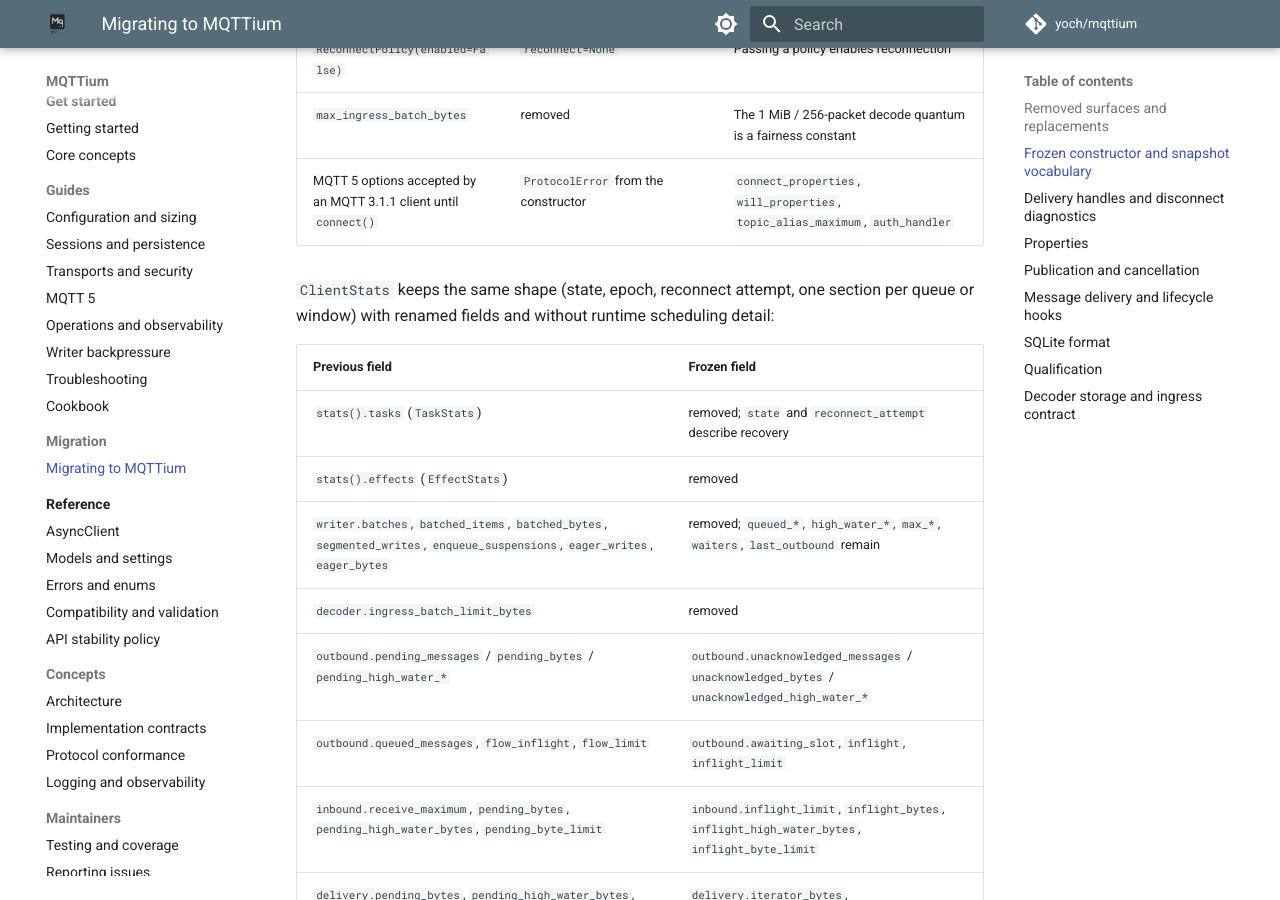
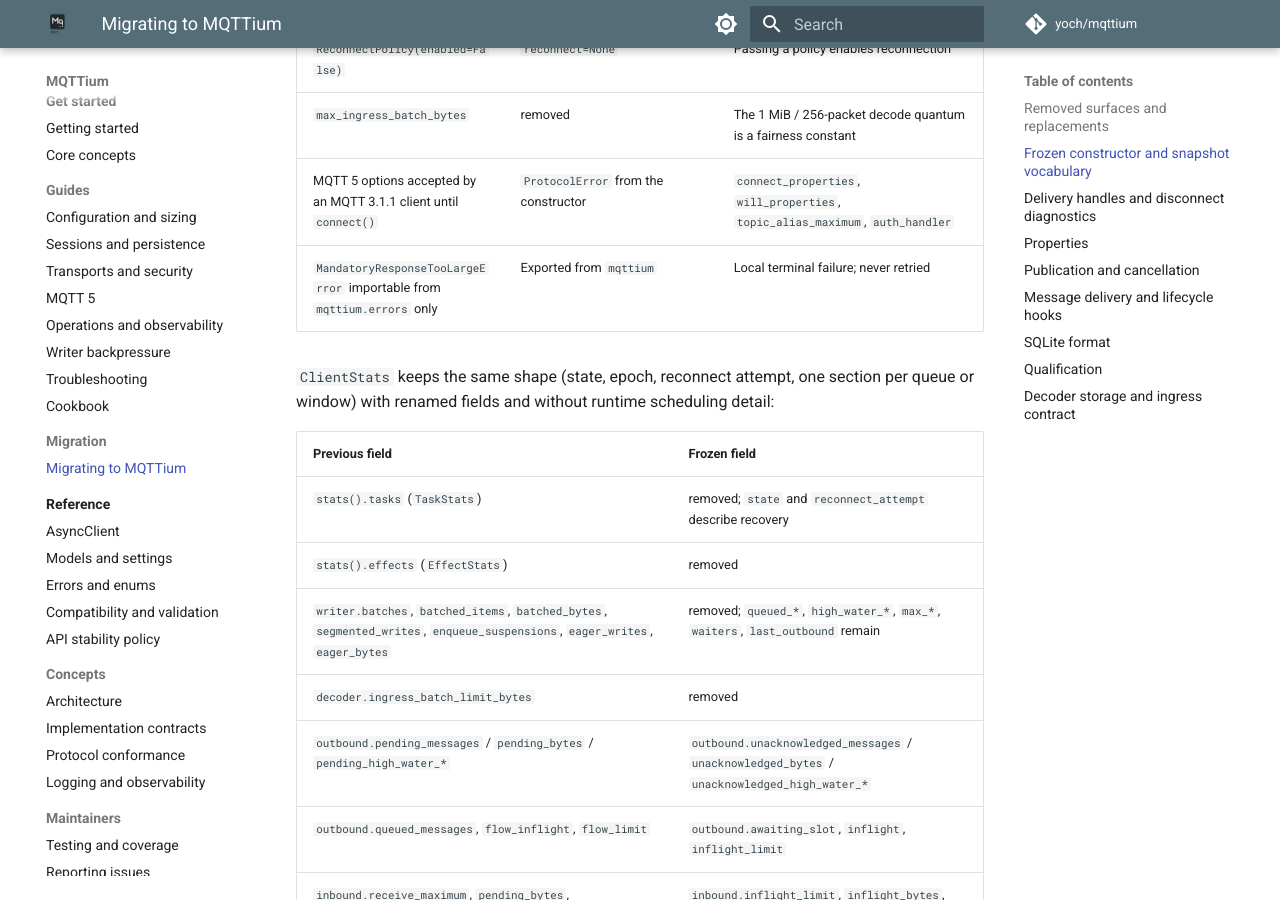
Before and after one commit to yoch/mqttium, an MkDocs documentation site: the page built from docs/migration.md, in a window 1280 px wide and 900 px high, scrolled down 2582 px. Built offline with MkDocs 1.6.1 and Material for MkDocs 9.7.7, drawn with Linux system fonts in a browser that asks for light colours; comment, search, counter and statistics services are not loaded.

Commit message:
errors: export MandatoryResponseTooLargeError at the package root
It is a distinct, documented local terminal failure (the broker's Maximum
Packet Size cannot carry a mandatory acknowledgement) that reaches
applications through on_disconnect or connect(), so it belongs with the
other operational errors. Document it and BrokerDisconnectError in the
error reference.

Co-authored-by: yoch <yoch@users.noreply.github.com>

```diff
--- a/docs/migration.md
+++ b/docs/migration.md
@@ -48,6 +48,7 @@ recorded in `tests/project/test_public_api_surface.py`.
 | `ReconnectPolicy(enabled=False)` | `reconnect=None` | Passing a policy enables reconnection |
 | `max_ingress_batch_bytes` | removed | The 1 MiB / 256-packet decode quantum is a fairness constant |
 | MQTT 5 options accepted by an MQTT 3.1.1 client until `connect()` | `ProtocolError` from the constructor | `connect_properties`, `will_properties`, `topic_alias_maximum`, `auth_handler` |
+| `MandatoryResponseTooLargeError` importable from `mqttium.errors` only | Exported from `mqttium` | Local terminal failure; never retried |
 
 `ClientStats` keeps the same shape (state, epoch, reconnect attempt, one
 section per queue or window) with renamed fields and without runtime
--- a/src/mqttium/__init__.py
+++ b/src/mqttium/__init__.py
@@ -9,6 +9,7 @@ from mqttium.errors import (
     MQTTError,
     MQTTTimeoutError,
     MalformedPacketError,
+    MandatoryResponseTooLargeError,
     MessageDeliveryError,
     NotConnectedError,
     PacketTooLargeError,
@@ -25,6 +26,7 @@ __all__ = [
     "MQTTProtocolVersion",
     "MQTTTimeoutError",
     "MalformedPacketError",
+    "MandatoryResponseTooLargeError",
     "MessageDeliveryError",
     "NotConnectedError",
     "PacketTooLargeError",
```
Also changed, not shown: CHANGELOG.md (+4 -0 lines), docs/reference/errors-and-enums.md (+8 -0 lines), 2 other files.
